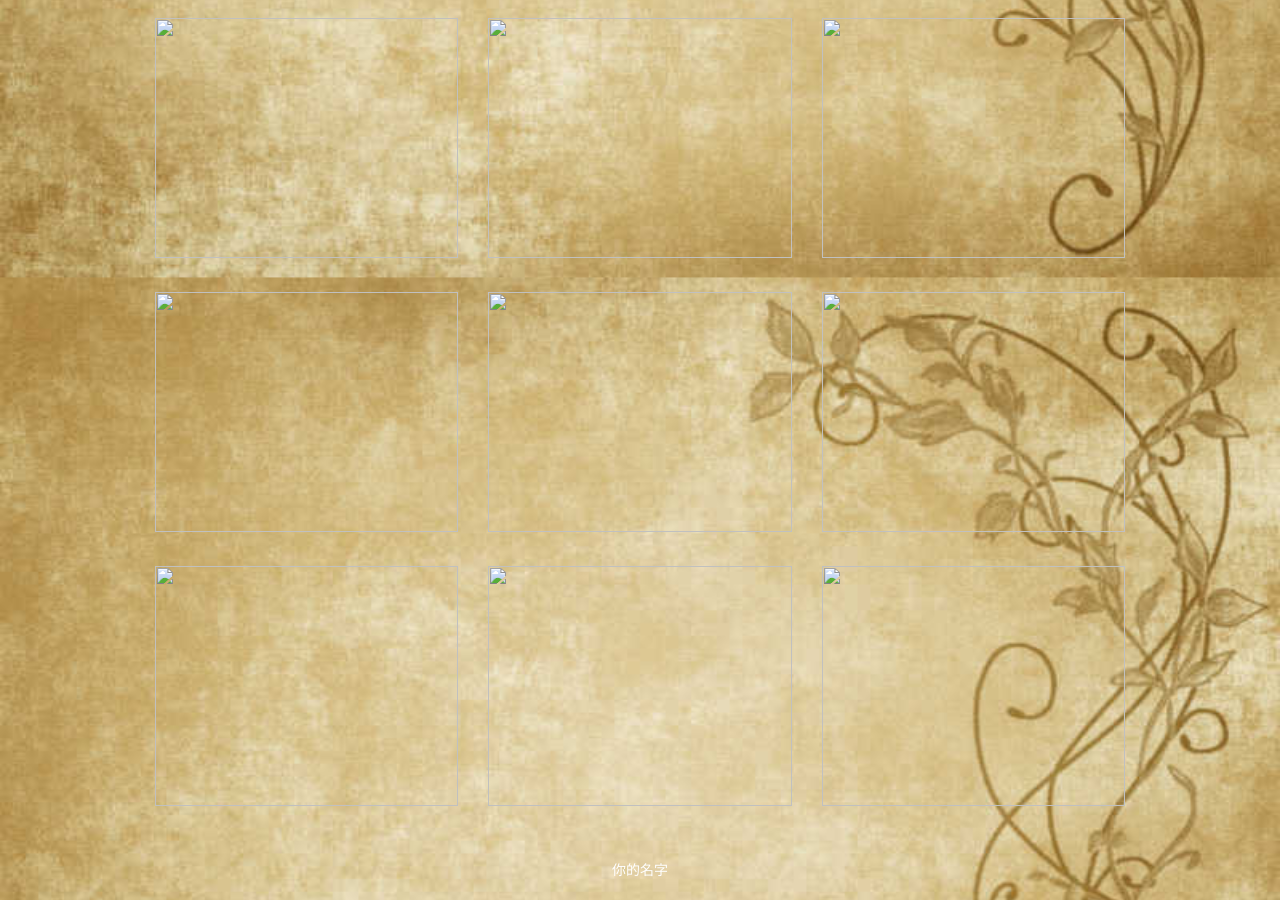
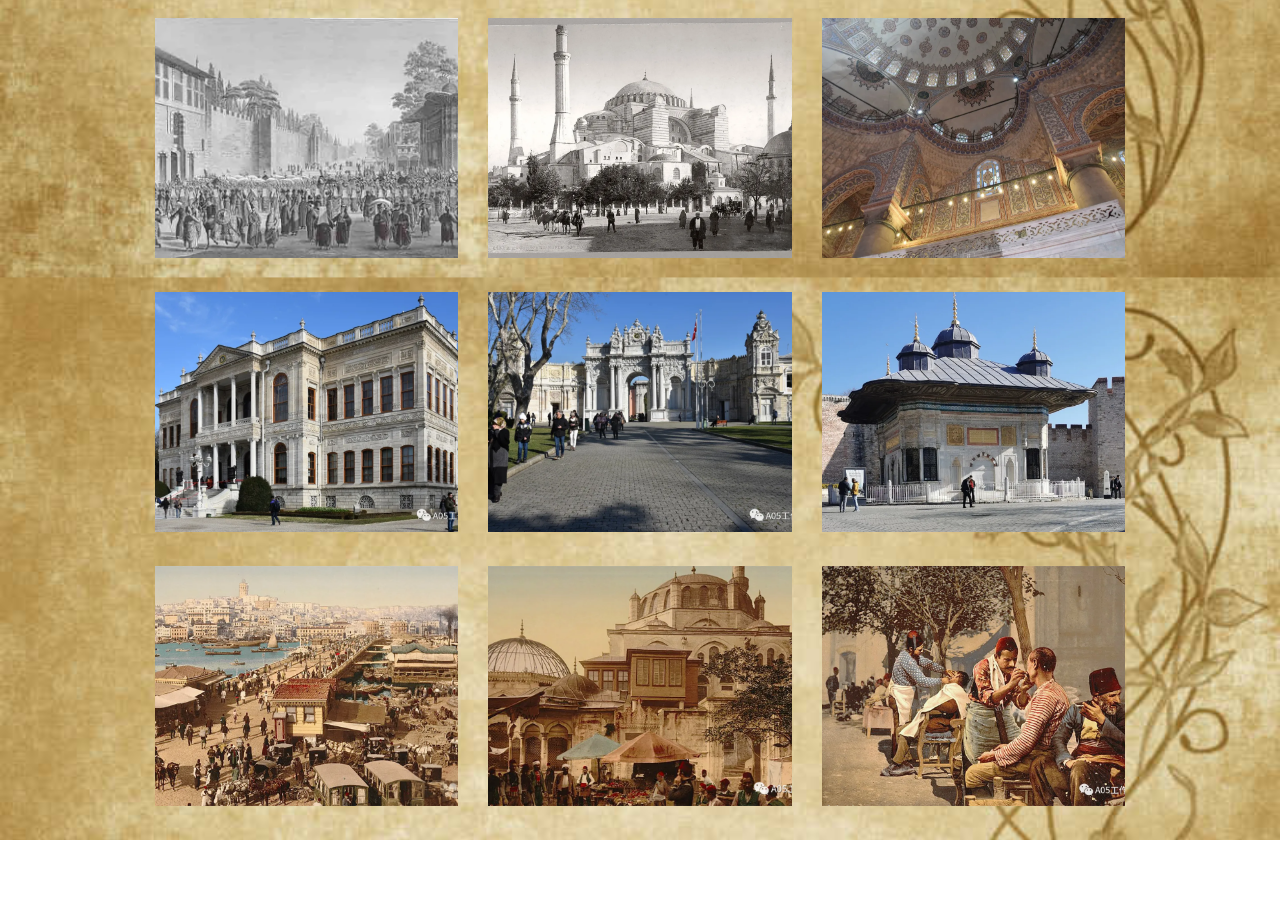
Before and after one commit to alphaxuan/silk.roads.github.io, a plain HTML site: page path/伊斯坦布尔/tupian6.html in a window 1280 px wide. Shown: the part 721-1621 px from the top of the page. After the commit the page ends 1561 px from the top, so only its background shows below. Drawn offline with Linux system fonts and the light colour scheme.

Commit message:
Update tupian6.html

```diff
--- a/path/伊斯坦布尔/tupian6.html
+++ b/path/伊斯坦布尔/tupian6.html
@@ -24,37 +24,34 @@
     </div>
     <ul class="pic_con clearfix">
       <li>
-        <a id="2"><div class="box"> <img src=""/></div></a>
+        <a id="2"><div class="box"> <img src="https://alphaxuan.github.io/silk.roads.github.io/img/%E4%BC%8A%E6%96%AF%E5%9D%A6%E5%B8%83%E5%B0%94%E6%96%87%E5%8C%96.png"/></div></a>
       </li>
       <li>
-        <div class="box"> <img src=""/> </div>
+        <div class="box"> <img src="https://alphaxuan.github.io/silk.roads.github.io/img/%E6%96%87%E5%8C%96%E8%9E%8D%E5%90%88.png"/> </div>
       </li>
       <li>
-        <div class="box"> <img src=""/> </div>
+        <div class="box"> <img src="https://alphaxuan.github.io/silk.roads.github.io/img/现代蓝色清真寺.png"/> </div>
       </li>
       <li>
-        <div class="box"> <img src=""/> </div>
+        <div class="box"> <img src="https://alphaxuan.github.io/silk.roads.github.io/img/新皇宫正面.webp"/> </div>
       </li>
       <li>
-        <div class="box"> <img src=""/> </div>
+        <div class="box"> <img src="https://alphaxuan.github.io/silk.roads.github.io/img/新皇宫背面.webp"/> </div>
       </li>
       <li>
-        <div class="box"> <img src=""/> </div>
+        <div class="box"> <img src="https://alphaxuan.github.io/silk.roads.github.io/img/奥斯曼时期古建筑.webp"/> </div>
       </li>
       <li>
-        <div class="box"> <img src=""/> </div>
+        <div class="box"> <img src="https://alphaxuan.github.io/silk.roads.github.io/img/文化结语.png"/> </div>
       </li>
       <li>
-        <div class="box"> <img src=""/> </div>
+        <div class="box"> <img src="https://alphaxuan.github.io/silk.roads.github.io/img/老城掠影.webp"/> </div>
       </li>
       <li>
-        <a href="#2"><div class="box"> <img src=""/> </div></a>
+        <a href="#2"><div class="box"> <img src="https://alphaxuan.github.io/silk.roads.github.io/img/老城生活.webp"/> </div></a>
       </li>
     </ul>
   </div>
-  <footer>
-    <P>你的名字</P>
-  </footer>
 </div>
 </body>
 </html>
```
